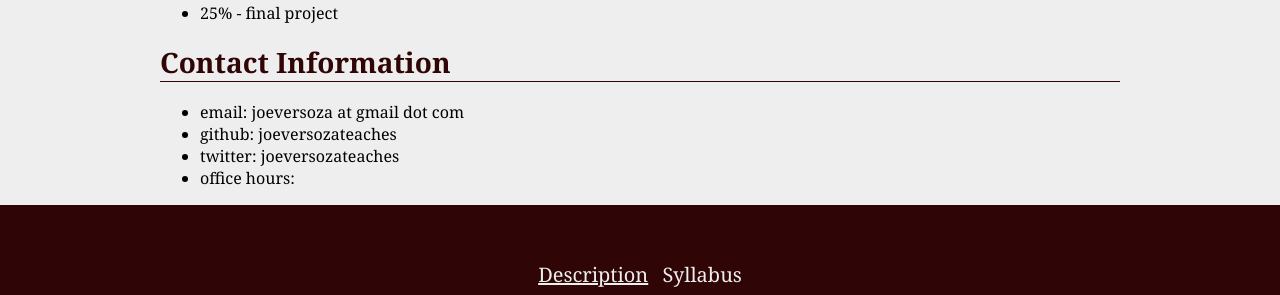
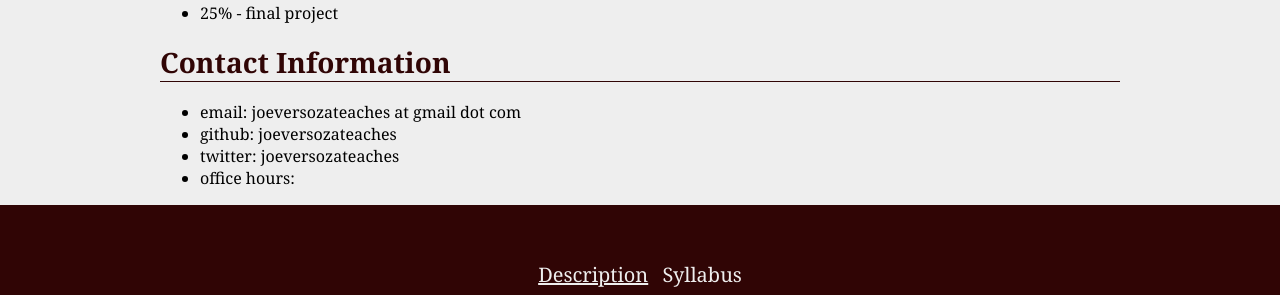
Before and after one commit to jversoza/MTEC2002, a Jekyll site: the page built from index.markdown, in a window 1280 px wide. Shown: the part 1399-1694 px from the top of the page. Built offline with Jekyll 4.4.1, drawn with Linux system fonts in a browser that asks for light colours; Markdown is read by kramdown in place of the engine named in the settings.

Commit message:
updated contact info

```diff
--- a/index.markdown
+++ b/index.markdown
@@ -51,7 +51,7 @@ Grading
 
 Contact Information
 ====
-* email: joeversoza at gmail dot com
+* email: joeversozateaches at gmail dot com
 * github: joeversozateaches
 * twitter: joeversozateaches
 * office hours:
```
